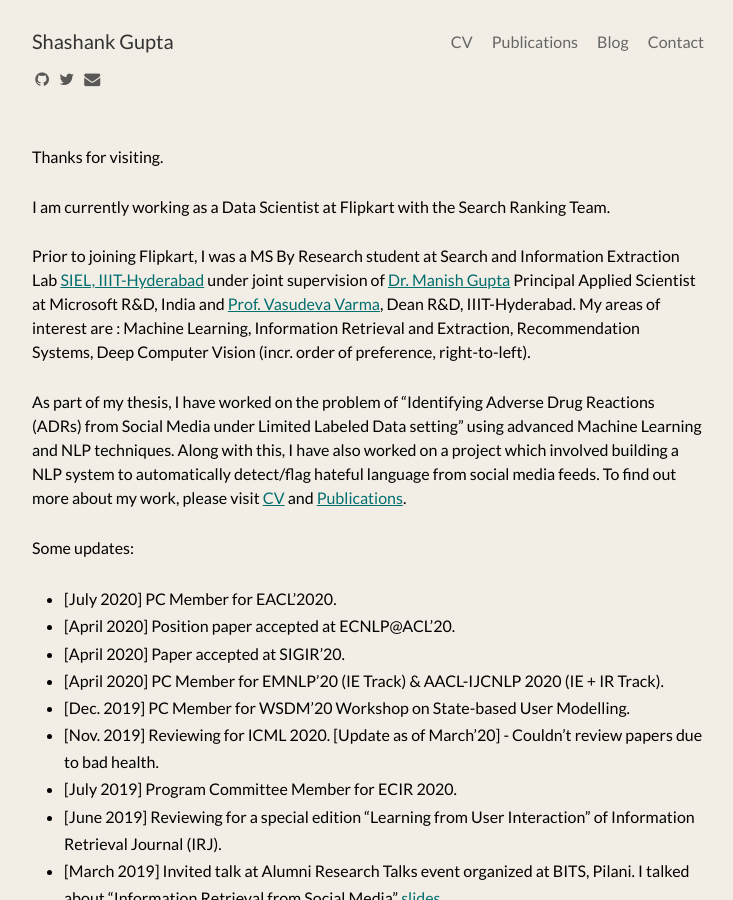
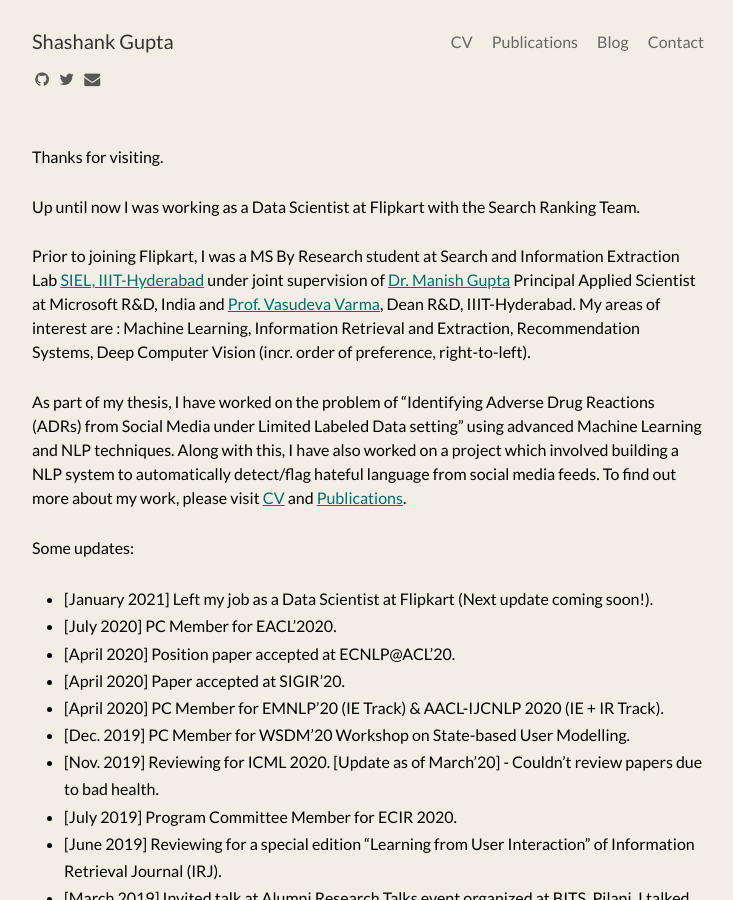
Before and after one commit to shashankg7/shashankg7.github.io, a Jekyll site: the page built from index.md, in a window 1280 px wide and 900 px high. Shown: the whole window, without its empty margins (272-1005 px from the left). Built offline with Jekyll 4.4.1, drawn with Linux system fonts in a browser that asks for light colours; nearby versions of some CDN libraries.

Commit message:
Update index.md

```diff
--- a/index.md
+++ b/index.md
@@ -5,7 +5,7 @@
 
 Thanks for visiting.
 
-I am currently working as a Data Scientist at Flipkart with the Search Ranking Team.
+Up until now I was working as a Data Scientist at Flipkart with the Search Ranking Team.
 
 Prior to joining Flipkart, I was a MS By Research student at Search and Information Extraction Lab [SIEL, IIIT-Hyderabad](search.iiit.ac.in) under joint supervision of [Dr. Manish Gupta](https://www.microsoft.com/en-us/research/people/gmanish/?from=http%3A%2F%2Fresearch.microsoft.com%2Fen-us%2Fpeople%2Fgmanish%2F#) Principal Applied Scientist at Microsoft R&D, India and [Prof. Vasudeva Varma](https://faculty.iiit.ac.in/~vv/Home.html), Dean R&D, IIIT-Hyderabad. My areas of interest are : Machine Learning, Information Retrieval and Extraction, Recommendation Systems, Deep Computer Vision (incr. order of preference, right-to-left).
 
@@ -14,6 +14,7 @@
 
 Some updates:
 
+* [January 2021] Left my job as a Data Scientist at Flipkart (Next update coming soon!).
 * [July 2020] PC Member for EACL'2020.
 * [April 2020] Position paper accepted at ECNLP@ACL'20.
 * [April 2020] Paper accepted at SIGIR'20.
```
